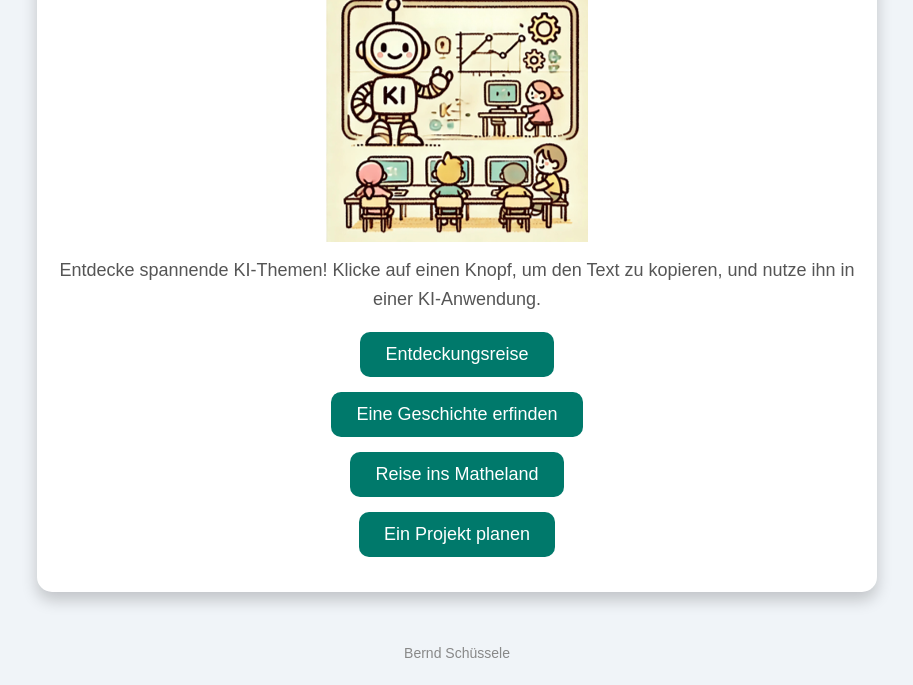
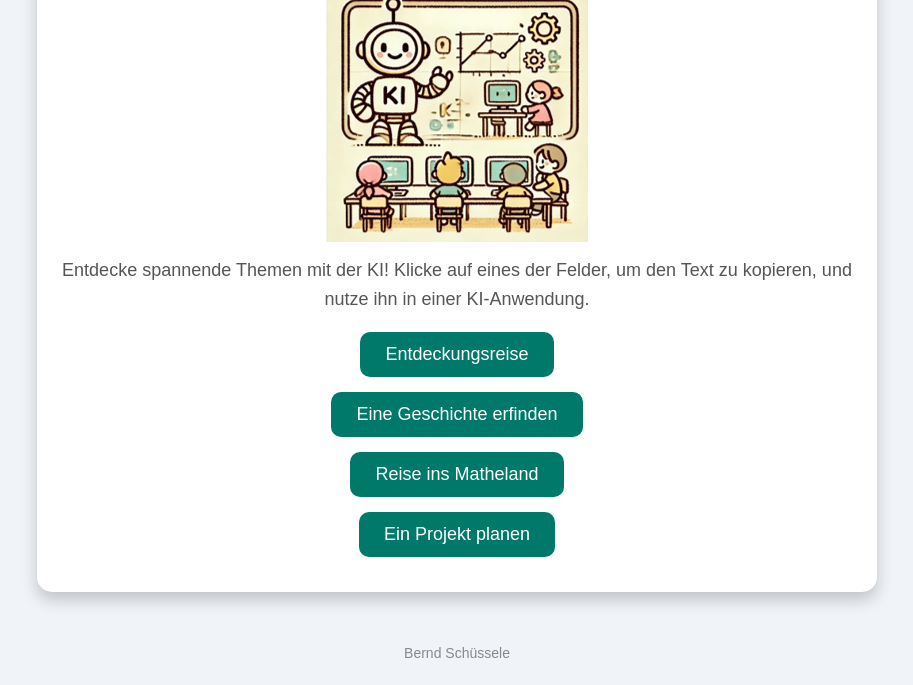
Before and after one commit to motoplasma/prompt-copy-service, a plain HTML site: page index.html in a window 1280 px wide. Shown: the part 115-800 px from the top of the page, without its empty margins (183-1096 px from the left). Drawn offline with Linux system fonts and the light colour scheme.

Commit message:
Update index.html

```diff
--- a/index.html
+++ b/index.html
@@ -11,7 +11,7 @@
         <header>
             <h1>KI-Aktivitäten für Kinder</h1>
             <img src="KI_grundschule.png" alt="Ein Bild zu KI-Aktivitäten" class="header-image">
-            <p>Entdecke spannende KI-Themen! Klicke auf einen Knopf, um den Text zu kopieren, und nutze ihn in einer KI-Anwendung.</p>
+            <p>Entdecke spannende Themen mit der KI! Klicke auf eines der Felder, um den Text zu kopieren, und nutze ihn in einer KI-Anwendung.</p>
         </header>
 
         <main>
```
